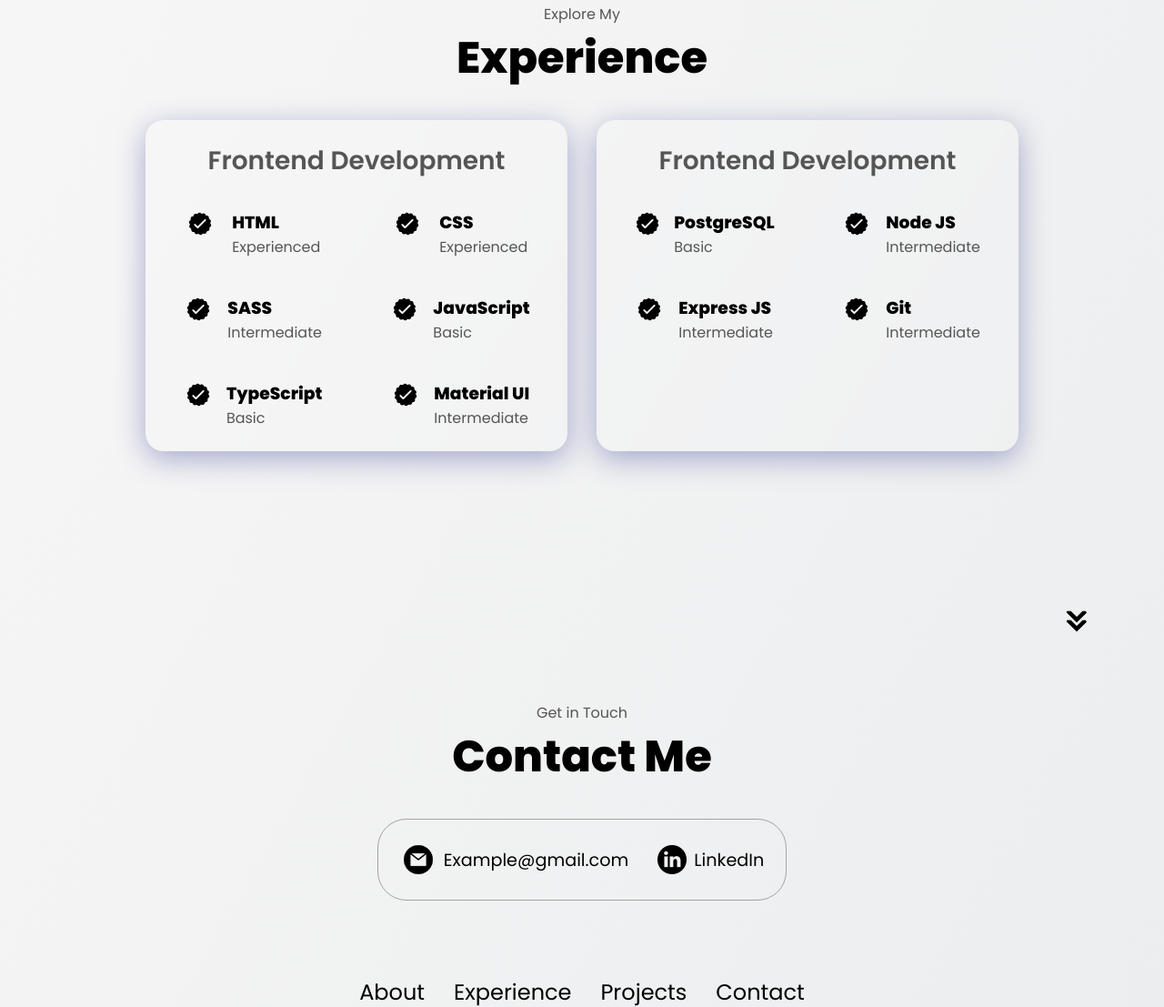
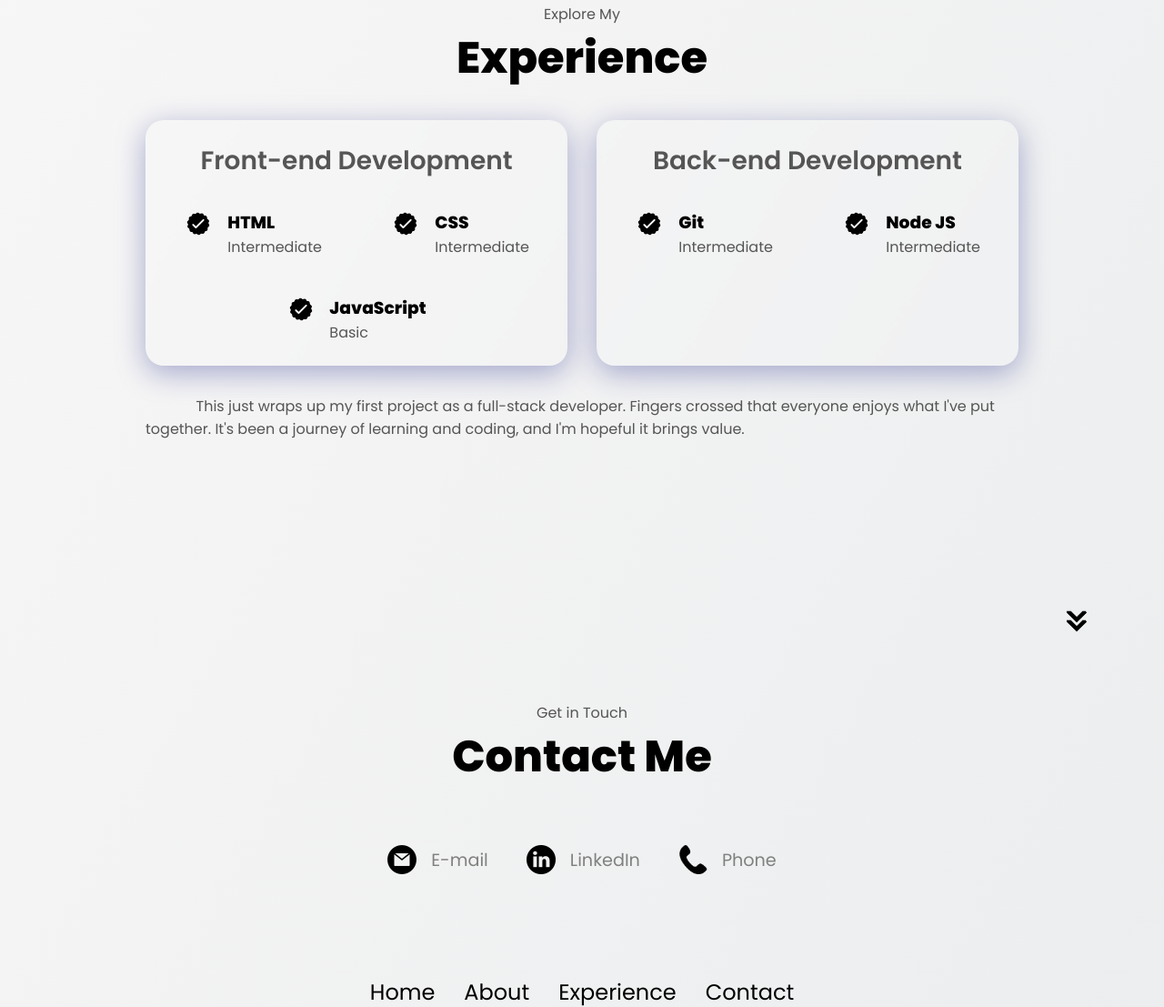
Before and after one commit to AshayaSah/Portfolio-Ashaya-Sah, a plain HTML site: page index.html in a window 1280 px wide. Shown: the part 1693-2800 px from the top of the page at 91% size. Drawn offline with Linux system fonts and the light colour scheme.

Commit message:
Final with all the changes except for the projects Section

```diff
--- a/css/mediaqueries.css
+++ b/css/mediaqueries.css
@@ -27,6 +27,13 @@
   .section-container {
     display: block;
   }
+  /* No gap between profile and about */
+  /* #profile {
+    margin-bottom: 0;
+  }
+  #about {
+    padding:0;
+  } */
   .arrow {
     display: none;
   }
@@ -48,6 +55,13 @@
   }
 }
 
+/* For Contact to MactchUp with the experience Boxes */
+/* @media screen and (max-width: 942px) {
+  .contact-info-upper-container{
+    flex-wrap: wrap;
+  }
+} */
+
 @media screen and (max-width: 600px) {
   #contact,
   footer {
@@ -56,6 +70,9 @@
   #profile {
     height: 83vh;
     margin-bottom: 0;
+  }
+  #about{
+    padding-top: 0;
   }
   article {
     font-size: 1rem;
@@ -71,6 +88,8 @@
   }
   .contact-info-container {
     margin: 0;
+    width:120px;
+    justify-content: initial;
   }
   .contact-info-container p,
   .nav-links li a {
--- a/css/style.css
+++ b/css/style.css
@@ -21,6 +21,14 @@ p {
 }
 
 /* Transition */
+
+.logo a:hover {
+  cursor:default;
+  color: black;
+  text-decoration: none;
+  text-decoration-color: WHITE;
+
+}
 
  a, .btn {
     transition: all 300ms ease;
@@ -332,6 +340,9 @@ section {
   p {
     color:rgb(215, 215, 215);;
   }
+  h2 {
+    color:white;
+  }
 }
 
 .section-container {
@@ -389,7 +400,7 @@ article .icon {
 
 /* PROJECTS SECTION */
 
-#projects {
+/* #projects {
   position: relative;
 }
 
@@ -412,7 +423,7 @@ article .icon {
 .project-btn {
   color: black;
   border-color: rgb(163, 163, 163);
-}
+} */
 
 /* CONTACT */
 
@@ -426,8 +437,8 @@ article .icon {
 .contact-info-upper-container {
   display: flex;
   justify-content: center;
-  border-radius: 2rem;
-  border: rgb(53, 53, 53) 0.1rem solid;
+  /* border-radius: 2rem;
+  border: rgb(53, 53, 53) 0.1rem solid; */
   border-color: rgb(163, 163, 163);
   background: (250, 250, 250);
   margin: 2rem auto;
@@ -438,21 +449,39 @@ article .icon {
   display: flex;
   align-items: center;
   justify-content: center;
-  gap: 0.5rem;
+  gap: 1rem;
   margin: 1rem;
+  padding: 5px;
+  border-radius: 30px;
 }
 
 .contact-info-container p {
   font-size: larger;
 }
 
+.contact-info-container p a {
+  color: gray;
+}
+
+.contact-info-container:hover {
+  /* background: rgb(53, 53, 53);
+  color: white; */
+  transform: scale(1.2);
+  transition: 0.5s;
+  p a{
+    color:Black;
+    text-decoration: none;
+    font-weight: 500;
+  }
+}
+
 .contact-icon {
   cursor: default;
 }
 
-.email-icon {
+/* .email-icon {
   height: 2.5rem;
-}
+} */
 
 /* FOOTER SECTION */
 
--- a/index.html
+++ b/index.html
@@ -9,12 +9,12 @@
 </head>
 <body>
     <nav id="desktop-nav">
-        <div class="logo">Ashaya Sah</div>
+        <div class="logo"><a href="#index">Ashaya Sah</a></div>
         <div>
             <ul class="nav-links">
                 <li><a href="#about">About</a></li>
                 <li><a href="#experience">Experience</a></li>
-                <li><a href="#projects">Projects</a></li>
+                <!-- <li><a href="#projects">Projects</a></li> -->
                 <li><a href="#contact">Contact</a></li>
             </ul>
         </div>
@@ -30,7 +30,7 @@
             <div class="menu-links">
                 <li><a href="#about" onclick="toggleMenu()">About</a></li>
                 <li><a href="#experience" onclick="toggleMenu()">Experience</a></li>
-                <li><a href="#projects" onclick="toggleMenu()">Projects</a></li>
+                <!-- <li><a href="#projects" onclick="toggleMenu()">Projects</a></li> -->
                 <li><a href="#contact" onclick="toggleMenu()">Contact</a></li>
             </div>
         </div>
@@ -135,7 +135,7 @@
       <div class="experience-details-container">
         <div class="about-containers">
           <div class="details-container">
-            <h2 class="experience-sub-title">Frontend Development</h2>
+            <h2 class="experience-sub-title">Front-end Development</h2>
             <div class="article-container">
               <article>
                 <img
@@ -145,7 +145,7 @@
                 />
                 <div>
                   <h3>HTML</h3>
-                  <p>Experienced</p>
+                  <p>Intermediate</p>
                 </div>
               </article>
               <article>
@@ -156,17 +156,6 @@
                 />
                 <div>
                   <h3>CSS</h3>
-                  <p>Experienced</p>
-                </div>
-              </article>
-              <article>
-                <img
-                  src="./assets/checkmark.png"
-                  alt="Experience icon"
-                  class="icon"
-                />
-                <div>
-                  <h3>SASS</h3>
                   <p>Intermediate</p>
                 </div>
               </article>
@@ -181,32 +170,10 @@
                   <p>Basic</p>
                 </div>
               </article>
-              <article>
-                <img
-                  src="./assets/checkmark.png"
-                  alt="Experience icon"
-                  class="icon"
-                />
-                <div>
-                  <h3>TypeScript</h3>
-                  <p>Basic</p>
-                </div>
-              </article>
-              <article>
-                <img
-                  src="./assets/checkmark.png"
-                  alt="Experience icon"
-                  class="icon"
-                />
-                <div>
-                  <h3>Material UI</h3>
-                  <p>Intermediate</p>
-                </div>
-              </article>
             </div>
           </div>
           <div class="details-container">
-            <h2 class="experience-sub-title">Frontend Development</h2>
+            <h2 class="experience-sub-title">Back-end Development</h2>
             <div class="article-container">
               <article>
                 <img
@@ -215,8 +182,8 @@
                   class="icon"
                 />
                 <div>
-                  <h3>PostgreSQL</h3>
-                  <p>Basic</p>
+                  <h3>Git</h3>
+                  <p>Intermediate</p>
                 </div>
               </article>
               <article>
@@ -230,28 +197,101 @@
                   <p>Intermediate</p>
                 </div>
               </article>
-              <article>
+            </div>
+          </div>
+        </div>
+        <div class="text-container">
+          <p>
+            &nbsp;&nbsp;&nbsp;&nbsp;&nbsp;&nbsp;&nbsp;&nbsp;&nbsp;&nbsp;&nbsp;&nbsp;
+            This just wraps up my first project as a full-stack developer. Fingers
+             crossed that everyone enjoys
+            what I've put together. It's been a journey of learning and coding, and
+            I'm hopeful it brings value.
+          </p>
+        </div>
+      </div>
       <img
-                  src="./assets/checkmark.png"
-                  alt="Experience icon"
-                  class="icon"
+        src="./assets/arrow.png"
+        alt="Arrow icon"
+        class="icon arrow"
+        onclick="location.href='./#contact'"
       />
-                <div>
-                  <h3>Express JS</h3>
-                  <p>Intermediate</p>
+    </section>
+    <!-- <section id="projects">
+      <p class="section__text__p1">Browse My Recent</p>
+      <h1 class="title">Projects</h1>
+      <div class="experience-details-container">
+        <div class="about-containers">
+          <div class="details-container color-container">
+            <div class="article-container">
+              <img
+                src="./assets/project-1.png"
+                alt="Project 1"
+                class="project-img"
+              />
             </div>
-              </article>
-              <article>
+            <h2 class="experience-sub-title project-title">Project One</h2>
+            <div class="btn-container">
+              <button
+                class="btn btn-color-2 project-btn"
+                onclick="location.href='https://github.com/'"
+              >
+                Github
+              </button>
+              <button
+                class="btn btn-color-2 project-btn"
+                onclick="location.href='https://github.com/'"
+              >
+                Live Demo
+              </button>
+            </div>
+          </div>
+          <div class="details-container color-container">
+            <div class="article-container">
               <img
-                  src="./assets/checkmark.png"
-                  alt="Experience icon"
-                  class="icon"
+                src="./assets/project-2.png"
+                alt="Project 2"
+                class="project-img"
               />
-                <div>
-                  <h3>Git</h3>
-                  <p>Intermediate</p>
             </div>
-              </article>
+            <h2 class="experience-sub-title project-title">Project Two</h2>
+            <div class="btn-container">
+              <button
+                class="btn btn-color-2 project-btn"
+                onclick="location.href='https://github.com/'"
+              >
+                Github
+              </button>
+              <button
+                class="btn btn-color-2 project-btn"
+                onclick="location.href='https://github.com/'"
+              >
+                Live Demo
+              </button>
+            </div>
+          </div>
+          <div class="details-container color-container">
+            <div class="article-container">
+              <img
+                src="./assets/project-3.png"
+                alt="Project 3"
+                class="project-img"
+              />
+            </div>
+            <h2 class="experience-sub-title project-title">Project Three</h2>
+            <div class="btn-container">
+              <button
+                class="btn btn-color-2 project-btn"
+                onclick="location.href='https://github.com/'"
+              >
+                Github
+              </button>
+              <button
+                class="btn btn-color-2 project-btn"
+                onclick="location.href='https://github.com/'"
+              >
+                Live Demo
+              </button>
             </div>
           </div>
         </div>
@@ -260,20 +300,20 @@
         src="./assets/arrow.png"
         alt="Arrow icon"
         class="icon arrow"
-        onclick="location.href='./#projects'"
+        onclick="location.href='./#contact'"
       />
-    </section>
+    </section> -->
     <section id="contact">
       <p class="section__text__p1">Get in Touch</p>
       <h1 class="title">Contact Me</h1>
       <div class="contact-info-upper-container">
         <div class="contact-info-container">
           <img
-            src="./assets/email.png"
+            src="./assets/emailFinal.png"
             alt="Email icon"
             class="icon contact-icon email-icon"
           />
-          <p><a href="mailto:examplemail@gmail.com">Example@gmail.com</a></p>
+          <p><a href="mailto:ashaysah@gmail.com?subject=Mail to Mr.Ashaya Sah" target="_blank">E-mail</a></p>
         </div>
         <div class="contact-info-container">
           <img
@@ -281,7 +321,15 @@
             alt="LinkedIn icon"
             class="icon contact-icon"
           />
-          <p><a href="https://www.linkedin.com">LinkedIn</a></p>
+          <p><a href="https://www.linkedin.com/in/ashaya-sah/" target="_blank">LinkedIn</a></p>
+        </div>
+        <div class="contact-info-container">
+          <img
+            src="./assets/phone.png"
+            alt="LinkedIn icon"
+            class="icon contact-icon"
+          />
+          <p><a href="https://www.linkedin.com/in/ashaya-sah/" target="_blank">Phone</a></p>
         </div>
       </div>
     </section>
@@ -289,14 +337,15 @@
       <nav>
         <div class="nav-links-container">
           <ul class="nav-links">
+            <li><a href="#profile">Home</a></li>
             <li><a href="#about">About</a></li>
             <li><a href="#experience">Experience</a></li>
-            <li><a href="#projects">Projects</a></li>
+            <!-- <li><a href="#projects">Projects</a></li> -->
             <li><a href="#contact">Contact</a></li>
           </ul>
         </div>
       </nav>
-      <p>Copyright &#169; 2023 John Doe. All Rights Reserved.</p>
+      <p>Copyright &#169; 2024 Ashaya Sah. All Rights Reserved.</p>
     </footer>
     <script src="js/script.js"></script>
 </body>
```
Also changed, not shown: assets/emailFinal.png (added), assets/phone.png (added), assets/project-1.png (deleted), assets/project-2.png (deleted), assets/project-3.png (deleted), assets/reverse_arrow.png (added). Lines whose indentation alone changed are shown as unchanged.
